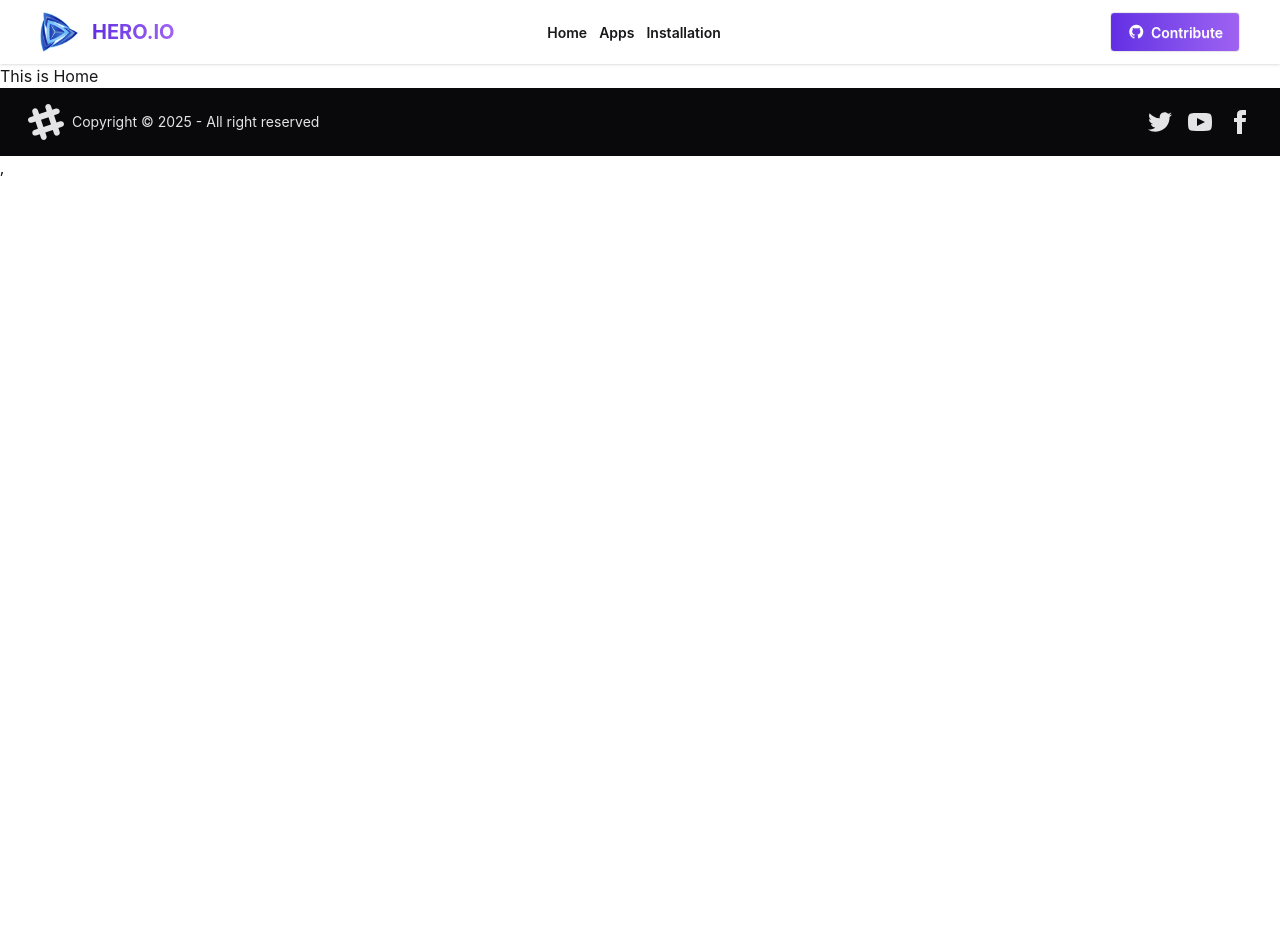
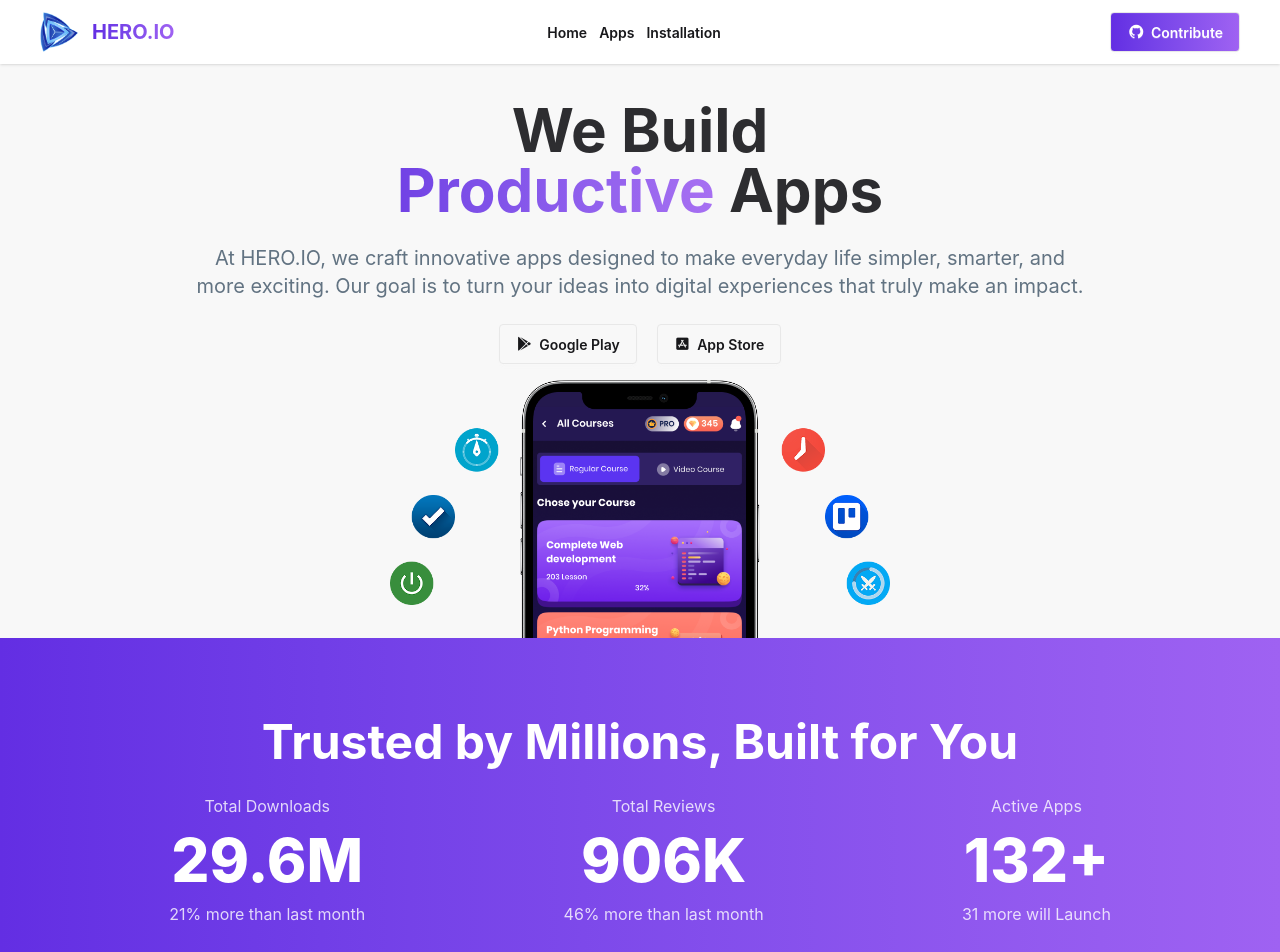
Before and after one commit to IsmailHosen01/Assignment-08, a React (Vite) app: page / in a window 1280 px wide. Shown: the top 952 px of the page. Before the commit the page ends 800 px from the top, so only its background shows below. Built offline with nearby package versions, Linux system fonts and the light colour scheme.

Commit message:
hero section done

```diff
--- /dev/null
+++ b/src/components/Hero/Hero.jsx
@@ -0,0 +1,58 @@
+import React from 'react';
+import { Link } from 'react-router';
+import heroImage from '../../assets/hero.png'
+
+const Hero = () => {
+    return (
+        <div className=''>
+            <div className="hero bg-base-200 pt-5">
+                <div className="hero-content text-center">
+                    <div>
+                        <h1 className="text-6xl font-bold opacity-90">We Build <br />
+                            <span className='bg-linear-to-r from-[#632EE3] to-[#9F62F2]  text-transparent bg-clip-text'> Productive</span> Apps</h1>
+                        <p className="py-6 text-xl max-w-4xl text-[#627382]">
+                            At HERO.IO, we craft innovative apps designed to make everyday life simpler, smarter, and more exciting. Our goal is to turn your ideas into digital experiences that truly make an impact.
+                        </p>
+                        <Link to='https://play.google.com/store/games?device=windows&hl=en' target='blank'>
+                            <button className="btn mr-5"><i className="fa-brands fa-google-play"></i> Google Play</button>
+                        </Link>
+                        <Link to='https://www.apple.com/app-store/' target='blank'>
+                            <button className="btn"><i className="fa-brands fa-app-store-ios"></i> App Store</button>
+                        </Link>
+                    </div>
+                </div>
+            </div>
+
+            <div className='bg-base-200 flex justify-center items-center'>
+                <img className='w-[500px]' src={heroImage} alt="hero image" />
+            </div>
+
+            <div className='p-20 bg-linear-to-r from-[#632EE3] to-[#9F62F2] text-white'>
+                <h3 className='text-center text-5xl font-bold'>Trusted by Millions, Built for You</h3>
+
+                <div className='flex flex-col lg:flex-row gap-5 justify-around items-center max-w-6xl mx-auto mt-7'>
+                    <div className='flex flex-col gap-3 justify-center items-center'>
+                        <p className='opacity-80'>Total Downloads</p>
+                        <h3 className='text-6xl font-extrabold'>29.6M</h3>
+                        <p className='opacity-80'>21% more than last month</p>
+                    </div>
+
+                    <div className='flex flex-col gap-3 justify-center items-center'>
+                        <p className='opacity-80'>Total Reviews</p>
+                        <h3 className='text-6xl font-extrabold'>906K</h3>
+                        <p className='opacity-80'>46% more than last month</p>
+                    </div>
+
+                    <div className='flex flex-col gap-3 justify-center items-center'>
+                        <p className='opacity-80'>Active Apps</p>
+                        <h3 className='text-6xl font-extrabold'>132+</h3>
+                        <p className='opacity-80'>31 more will Launch</p>
+                    </div>
+                </div>
+            </div>
+
+        </div>
+    );
+};
+
+export default Hero;
--- a/src/components/Navbar/Navbar.jsx
+++ b/src/components/Navbar/Navbar.jsx
@@ -35,7 +35,7 @@
                 </ul>
             </div>
             <div className="navbar-end">
-                <Link to='https://github.com/IsmailHosen01' target='blank' className="btn bg-linear-to-r from-[#632EE3] to-[#9F62F2] text-white"> <i class="fa-brands fa-github"></i> Contribute</Link>
+                <Link to='https://github.com/IsmailHosen01' target='blank' className="btn bg-linear-to-r from-[#632EE3] to-[#9F62F2] text-white"> <i className="fa-brands fa-github"></i> Contribute</Link>
             </div>
         </div>
     );
--- a/src/pages/Home/Home.jsx
+++ b/src/pages/Home/Home.jsx
@@ -1,9 +1,10 @@
 import React from 'react';
+import Hero from '../../components/Hero/Hero';
 
 const Home = () => {
     return (
         <div>
-            <h2>This is Home</h2>
+            <Hero></Hero>
         </div>
     );
 };
```
